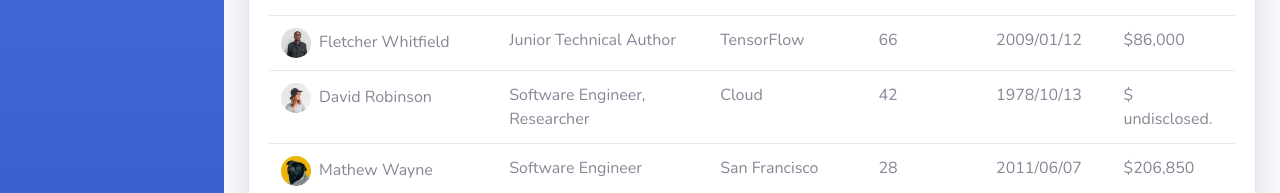
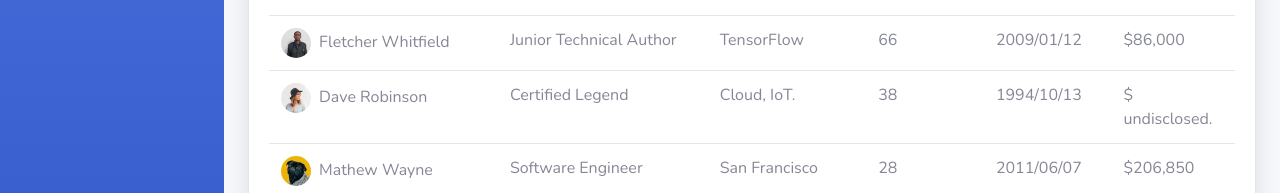
Before and after one commit to jarrodpetersen93/Switch-Insurance, a plain HTML site: page insurerSide/table.html in a window 1280 px wide. Shown: the part 440-633 px from the top of the page. Drawn offline with nearby package versions, Linux system fonts and the light colour scheme.

Commit message:
Update table.html

```diff
--- a/insurerSide/table.html
+++ b/insurerSide/table.html
@@ -187,11 +187,11 @@
                                             <td>$86,000</td>
                                         </tr>
                                         <tr>
-                                            <td><img class="rounded-circle mr-2" width="30" height="30" src="assets/img/avatars/avatar4.jpeg">David Robinson</td>
-                                            <td>Software Engineer, Researcher</td>
-                                            <td>Cloud</td>
-                                            <td>42</td>
-                                            <td>1978/10/13<br></td>
+                                            <td><img class="rounded-circle mr-2" width="30" height="30" src="assets/img/avatars/avatar4.jpeg">Dave Robinson</td>
+                                            <td>Certified Legend</td>
+                                            <td>Cloud, IoT.</td>
+                                            <td>38</td>
+                                            <td>1994/10/13<br></td>
                                             <td>$ undisclosed.</td>
                                         </tr>
                                         <tr>
```
